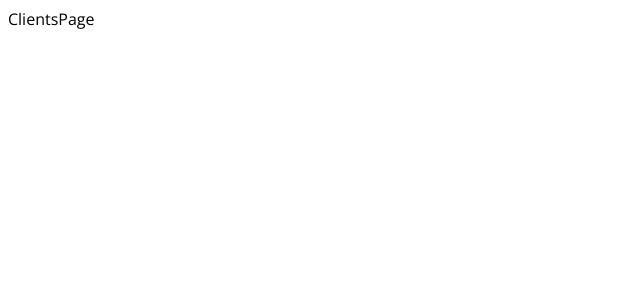
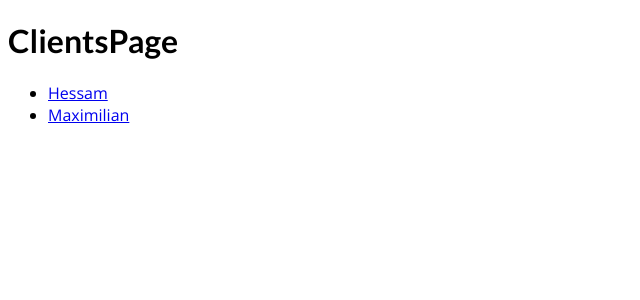
Before and after one commit to hessamimen/dummy-filebased-routing, a Next.js app: page /clients in a window 1280 px wide. Shown: the top 300 px of the page, without its empty margins (0-640 px from the left). Built offline with nearby package versions, Linux system fonts and the light colour scheme.

Commit message:
feat: Navigate to dynamic routes

```diff
--- a/pages/clients/index.js
+++ b/pages/clients/index.js
@@ -1,4 +1,21 @@
+import Link from "next/link";
+
 function ClientsPage() {
-  return <div>ClientsPage</div>;
+  const clients = [
+    { id: "hessam", name: "Hessam" },
+    { id: "max", name: "Maximilian" },
+  ];
+  return (
+    <div>
+      <h1>ClientsPage</h1>
+      <ul>
+        {clients.map((client) => (
+          <li key={client.id}>
+            <Link href={`/clients/${client.id}`}>{client.name}</Link>
+          </li>
+        ))}
+      </ul>
+    </div>
+  );
 }
 export default ClientsPage;
```
